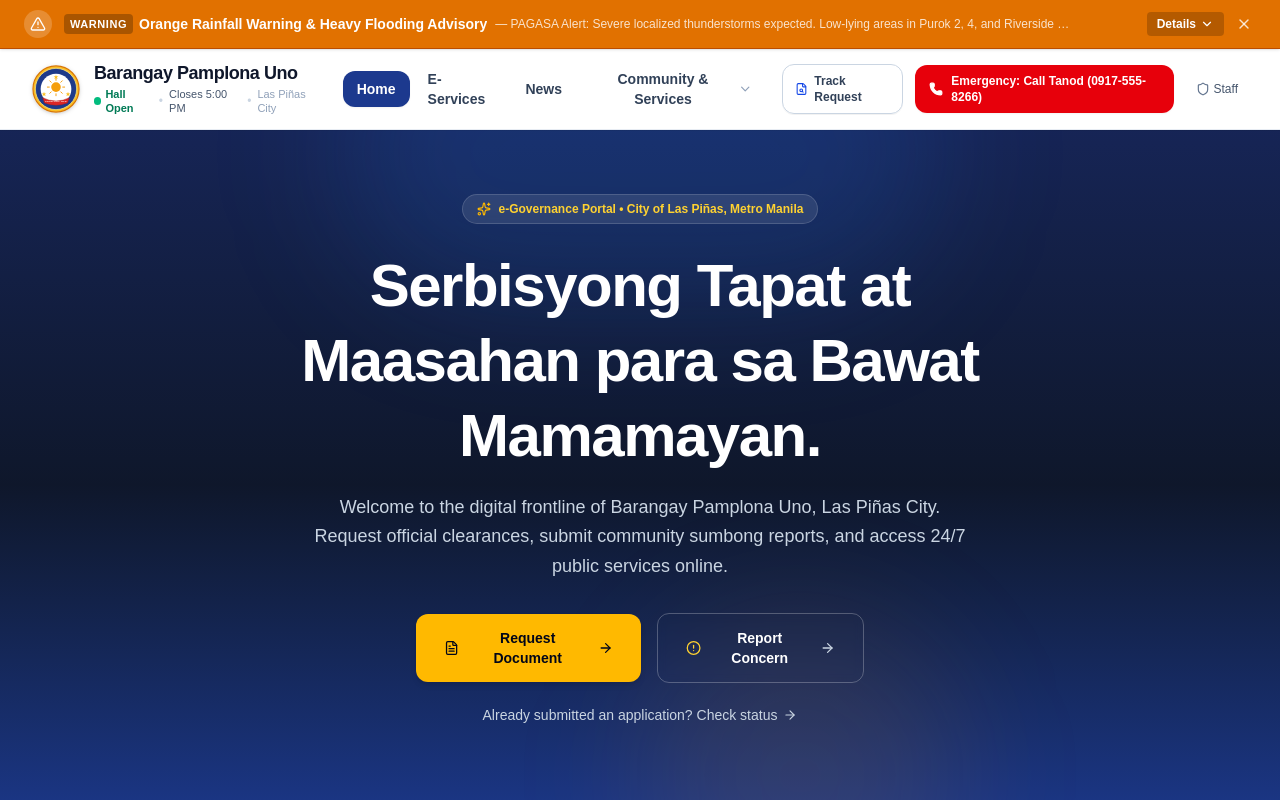
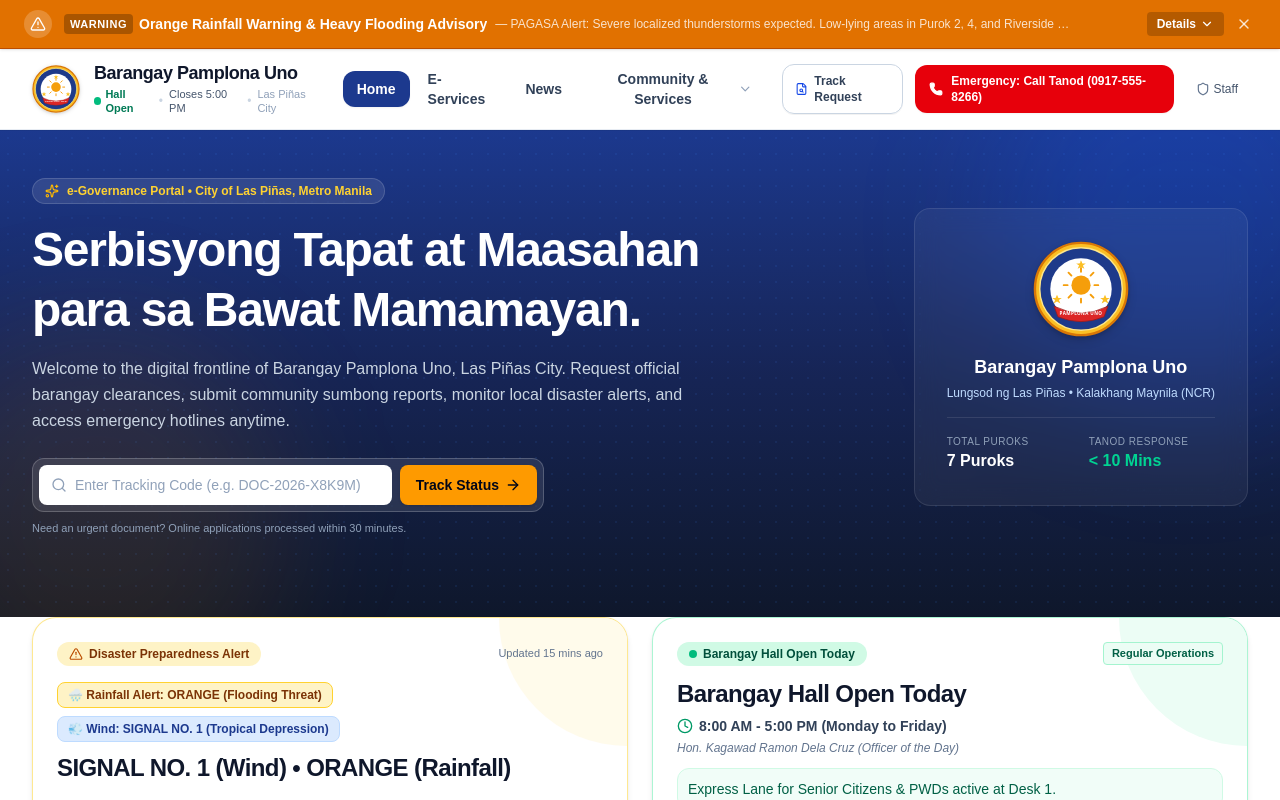
Before and after one commit to acaballero2010/brgy, a Next.js app: page / in a window 1280 px wide. Shown: the top 800 px of the page. Built offline with nearby package versions, Linux system fonts and the light colour scheme.

Commit message:
revert(hero): restore original 2-column hero banner with tracking search and seal badge

```diff
--- a/app/page.tsx
+++ b/app/page.tsx
@@ -8,6 +8,7 @@ import {
   Clock,
   ArrowRight,
   AlertTriangle,
+  Search,
   Sparkles,
   ChevronRight,
   Activity,
@@ -22,73 +23,95 @@ import {
   MOCK_ANNOUNCEMENTS,
   QUICK_SERVICES
 } from "@/lib/data";
+import BarangaySeal from "@/components/common/BarangaySeal";
 
 export default function HomePage() {
   const latestThreeNews = MOCK_ANNOUNCEMENTS.slice(0, 3);
 
   return (
     <div className="space-y-8 sm:space-y-12 pb-16">
-      {/* 1. Hero Section (Centered 1-Column, Breathable Civic Layout) */}
-      <section className="relative bg-linear-to-b from-blue-950 via-slate-900 to-blue-900 text-white pt-12 pb-20 sm:pt-16 sm:pb-28 overflow-hidden">
-        {/* Soft Ambient Radial Accents */}
-        <div className="absolute -top-32 left-1/2 -translate-x-1/2 w-[600px] h-[300px] bg-blue-500/15 rounded-full blur-3xl pointer-events-none" />
-        <div className="absolute -bottom-24 right-1/4 w-80 h-80 bg-amber-500/10 rounded-full blur-3xl pointer-events-none" />
+      {/* 1. Hero Section */}
+      <section className="relative bg-linear-to-b from-blue-900 via-blue-950 to-slate-900 text-white pt-8 pb-14 sm:pt-12 sm:pb-20 overflow-hidden">
+        {/* Background decorative glow */}
+        <div className="absolute inset-0 opacity-10 bg-[radial-gradient(#3b82f6_1px,transparent_1px)] [background-size:16px_16px] pointer-events-none" />
+        <div className="absolute -top-24 -right-24 w-96 h-96 bg-blue-600/20 rounded-full blur-3xl pointer-events-none" />
+        <div className="absolute -bottom-24 -left-24 w-96 h-96 bg-amber-500/10 rounded-full blur-3xl pointer-events-none" />
 
-        <div className="max-w-4xl mx-auto px-4 sm:px-6 lg:px-8 relative z-10 text-center">
-          {/* Badge */}
-          <div className="inline-flex items-center gap-2 px-3.5 py-1.5 rounded-full bg-white/10 backdrop-blur-xs border border-white/15 text-xs font-semibold text-amber-300 mb-6">
+        <div className="max-w-7xl mx-auto px-4 sm:px-6 lg:px-8 relative z-10">
+          <div className="flex flex-col lg:flex-row lg:items-center justify-between gap-8">
+            {/* Left Hero Text */}
+            <div className="max-w-2xl space-y-4">
+              <div className="inline-flex items-center gap-2 px-3 py-1 rounded-full bg-white/10 backdrop-blur-xs border border-white/15 text-xs font-semibold text-amber-300">
                 <Sparkles className="h-3.5 w-3.5 text-amber-400" />
                 <span>e-Governance Portal • City of Las Piñas, Metro Manila</span>
               </div>
 
-          {/* Headline */}
-          <h1 className="text-3xl sm:text-5xl md:text-6xl font-black tracking-tight leading-tight text-white max-w-3xl mx-auto">
+              <h1 className="text-3xl sm:text-4xl md:text-5xl font-black tracking-tight leading-tight text-white">
                 Serbisyong Tapat at Maasahan para sa Bawat Mamamayan.
               </h1>
 
-          {/* Subtitle */}
-          <p className="mt-5 text-sm sm:text-lg text-slate-300 leading-relaxed max-w-2xl mx-auto">
-            Welcome to the digital frontline of Barangay Pamplona Uno, Las Piñas City. Request official clearances, submit community sumbong reports, and access 24/7 public services online.
+              <p className="text-sm sm:text-base text-slate-300 leading-relaxed">
+                Welcome to the digital frontline of Barangay Pamplona Uno, Las Piñas City. Request official barangay clearances, submit community sumbong reports, monitor local disaster alerts, and access emergency hotlines anytime.
               </p>
 
-          {/* Primary Action Buttons (Restrained 2-Color Hierarchy) */}
-          <div className="mt-8 flex flex-col sm:flex-row items-center justify-center gap-3 sm:gap-4 max-w-md mx-auto">
-            {/* Primary Action: Solid Amber Accent */}
-            <Link
-              href="/services"
-              className="w-full sm:w-auto inline-flex items-center justify-center gap-2 px-7 py-3.5 rounded-xl bg-amber-400 hover:bg-amber-300 text-slate-950 font-black text-sm shadow-md transition-all active:scale-95 group"
+              {/* Quick Document Track Input Strip */}
+              <div className="pt-2">
+                <form
+                  action="/services/track"
+                  method="GET"
+                  className="flex flex-col sm:flex-row items-stretch sm:items-center gap-2 max-w-lg bg-white/10 p-1.5 rounded-xl backdrop-blur-md border border-white/20"
                 >
-              <FileText className="h-4 w-4 text-slate-950" />
-              <span>Request Document</span>
-              <ArrowRight className="h-4 w-4 ml-0.5 transition-transform group-hover:translate-x-1" />
-            </Link>
-
-            {/* Secondary Action: Clean Ghost / Outline Button */}
-            <Link
-              href="/reports/new"
-              className="w-full sm:w-auto inline-flex items-center justify-center gap-2 px-7 py-3.5 rounded-xl border border-white/25 hover:bg-white/10 text-white font-bold text-sm backdrop-blur-xs transition-colors active:scale-95 group"
+                  <div className="relative flex-1">
+                    <Search className="absolute left-3 top-1/2 -translate-y-1/2 h-4 w-4 text-slate-400" />
+                    <input
+                      type="text"
+                      name="code"
+                      placeholder="Enter Tracking Code (e.g. DOC-2026-X8K9M)"
+                      className="w-full bg-white text-slate-900 placeholder:text-slate-400 text-xs sm:text-sm pl-9 pr-3 py-2.5 rounded-lg focus:outline-hidden focus:ring-2 focus:ring-amber-400"
+                    />
+                  </div>
+                  <button
+                    type="submit"
+                    className="px-4 py-2.5 rounded-lg bg-amber-500 hover:bg-amber-400 text-slate-950 font-bold text-xs sm:text-sm transition-all shadow-sm shrink-0 flex items-center justify-center gap-1.5 active:scale-95"
                   >
-              <AlertCircle className="h-4 w-4 text-amber-300" />
-              <span>Report Concern</span>
-              <ArrowRight className="h-4 w-4 ml-0.5 transition-transform group-hover:translate-x-1 text-slate-300 group-hover:text-white" />
-            </Link>
+                    <span>Track Status</span>
+                    <ArrowRight className="h-4 w-4" />
+                  </button>
+                </form>
+                <p className="text-[11px] text-slate-400 mt-2">
+                  Need an urgent document? Online applications processed within 30 minutes.
+                </p>
+              </div>
             </div>
 
-          {/* Secondary Lookup Link (Separating Action from Lookup) */}
-          <div className="mt-5">
-            <Link
-              href="/services/track"
-              className="inline-flex items-center gap-1.5 text-xs sm:text-sm text-slate-300 hover:text-white transition-colors underline-offset-4 hover:underline font-medium"
-            >
-              <span>Already submitted an application? Check status</span>
-              <ArrowRight className="h-3.5 w-3.5" />
-            </Link>
+            {/* Right Seal & Local Highlights Card */}
+            <div className="hidden lg:flex flex-col items-center justify-center p-8 rounded-2xl bg-white/5 border border-white/10 backdrop-blur-md max-w-sm text-center">
+              <BarangaySeal size={96} className="mb-4 drop-shadow-lg" />
+              <h2 className="font-bold text-lg text-white">Barangay Pamplona Uno</h2>
+              <p className="text-xs text-blue-200 mt-1">
+                Lungsod ng Las Piñas • Kalakhang Maynila (NCR)
+              </p>
+              <div className="mt-4 pt-4 border-t border-white/10 grid grid-cols-2 gap-4 w-full text-left">
+                <div>
+                  <span className="text-[10px] text-slate-400 uppercase tracking-wider block">
+                    Total Puroks
+                  </span>
+                  <span className="text-base font-extrabold text-white">7 Puroks</span>
+                </div>
+                <div>
+                  <span className="text-[10px] text-slate-400 uppercase tracking-wider block">
+                    Tanod Response
+                  </span>
+                  <span className="text-base font-extrabold text-emerald-400">&lt; 10 Mins</span>
+                </div>
+              </div>
+            </div>
           </div>
         </div>
       </section>
 
       {/* 2. Quick Status Cards Section (Interactive & Baseline-Aligned) */}
-      <section className="max-w-7xl mx-auto px-4 sm:px-6 lg:px-8 -mt-10 sm:-mt-14 relative z-20">
+      <section className="max-w-7xl mx-auto px-4 sm:px-6 lg:px-8 -mt-8 sm:-mt-12 relative z-20">
         <div className="grid grid-cols-1 md:grid-cols-2 gap-4 sm:gap-6">
           {/* Status Card 1: Disaster Preparedness Level (Dual PAGASA Axes: Rainfall + Wind) */}
           <Link
```
Lines whose indentation alone changed are shown as unchanged.
